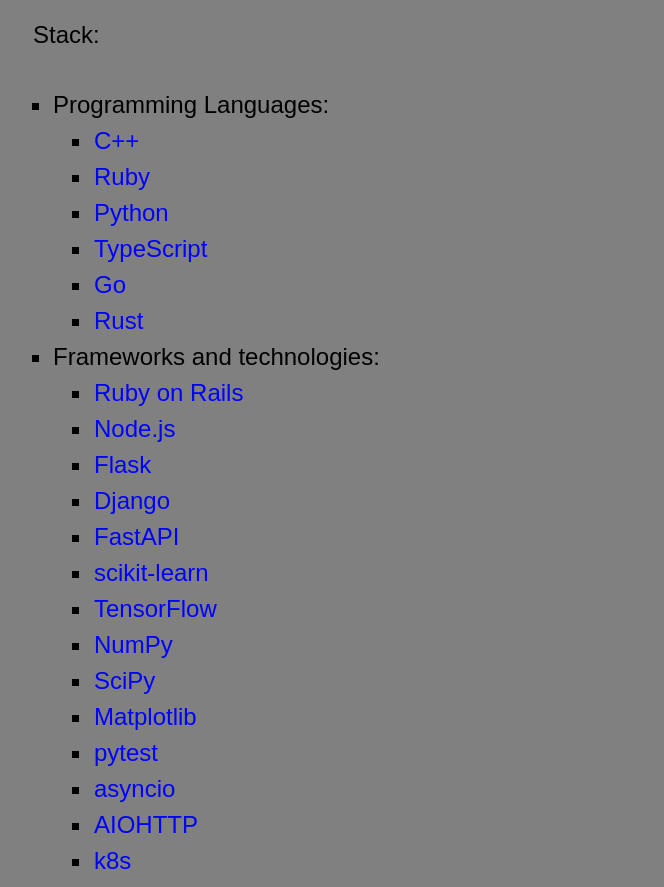
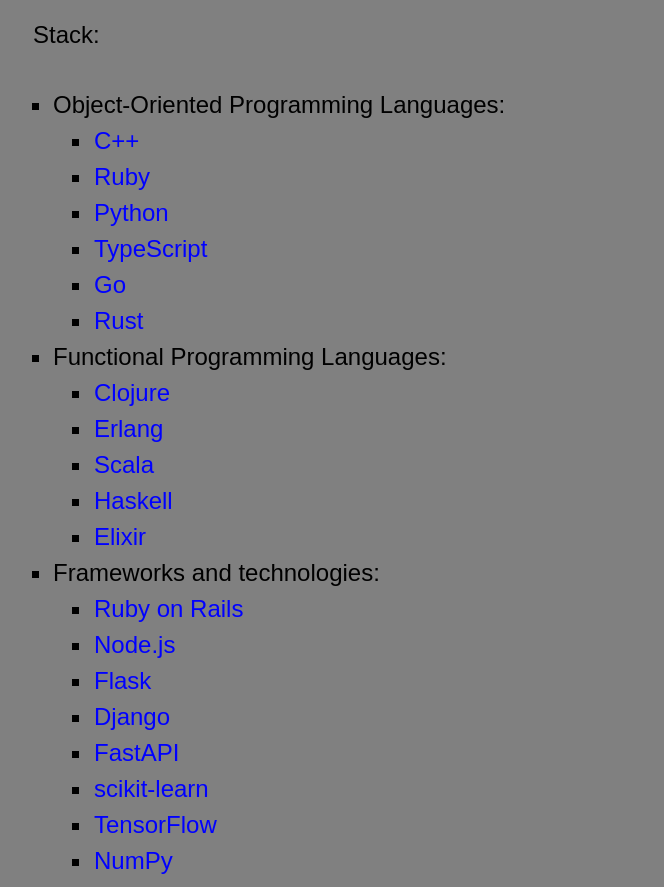
Before and after one commit to gorynych00/my-static-website, a website built with webpack: page dist/index.html in a window 1280 px wide. Shown: the part 935-1822 px from the top of the page, without its empty margins (45-709 px from the left). Built offline with nearby package versions, Linux system fonts and the light colour scheme.

Commit message:
update index

```diff
--- a/dist/index.html
+++ b/dist/index.html
@@ -49,7 +49,7 @@
         <p>Stack:</p>
 
         <ul>
-          <li>Programming Languages:
+          <li>Object-Oriented Programming Languages:
             <ul>
               <li>
                 <a href="https://isocpp.org/">C++</a>
@@ -68,6 +68,25 @@
               </li>
               <li>
                 <a href="https://www.rust-lang.org/">Rust</a>
+              </li>
+            </ul>
+          </li>
+          <li>Functional Programming Languages:
+            <ul>
+              <li>
+                <a href="https://clojure.org/">Clojure</a>
+              </li>
+              <li>
+                <a href="https://www.erlang.org/">Erlang</a>
+              </li>
+              <li>
+                <a href="https://www.scala-lang.org/">Scala</a>
+              </li>
+              <li>
+                <a href="https://www.haskell.org/">Haskell</a>
+              </li>
+              <li>
+                <a href="https://elixir-lang.org/">Elixir</a>
               </li>
             </ul>
           </li>
```
